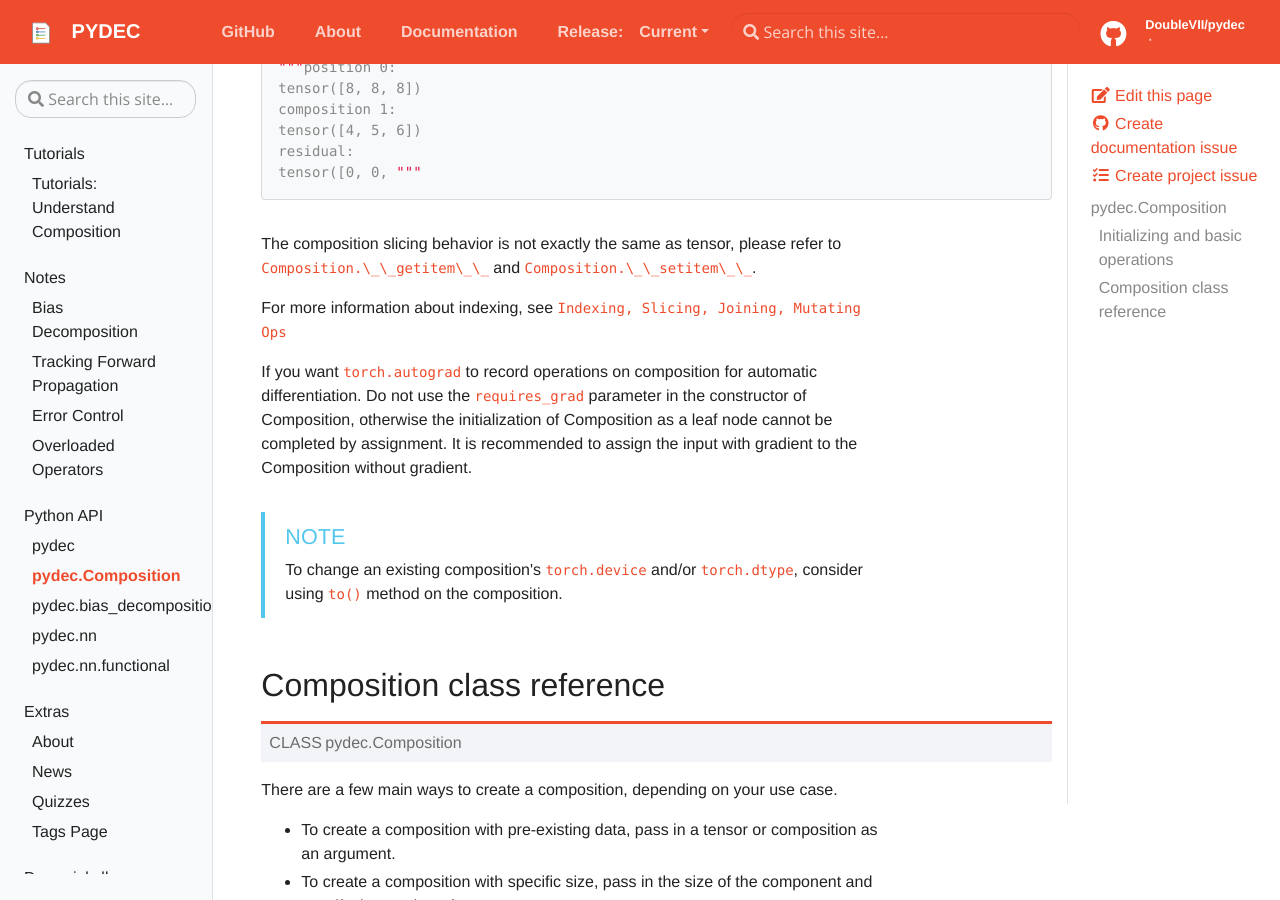
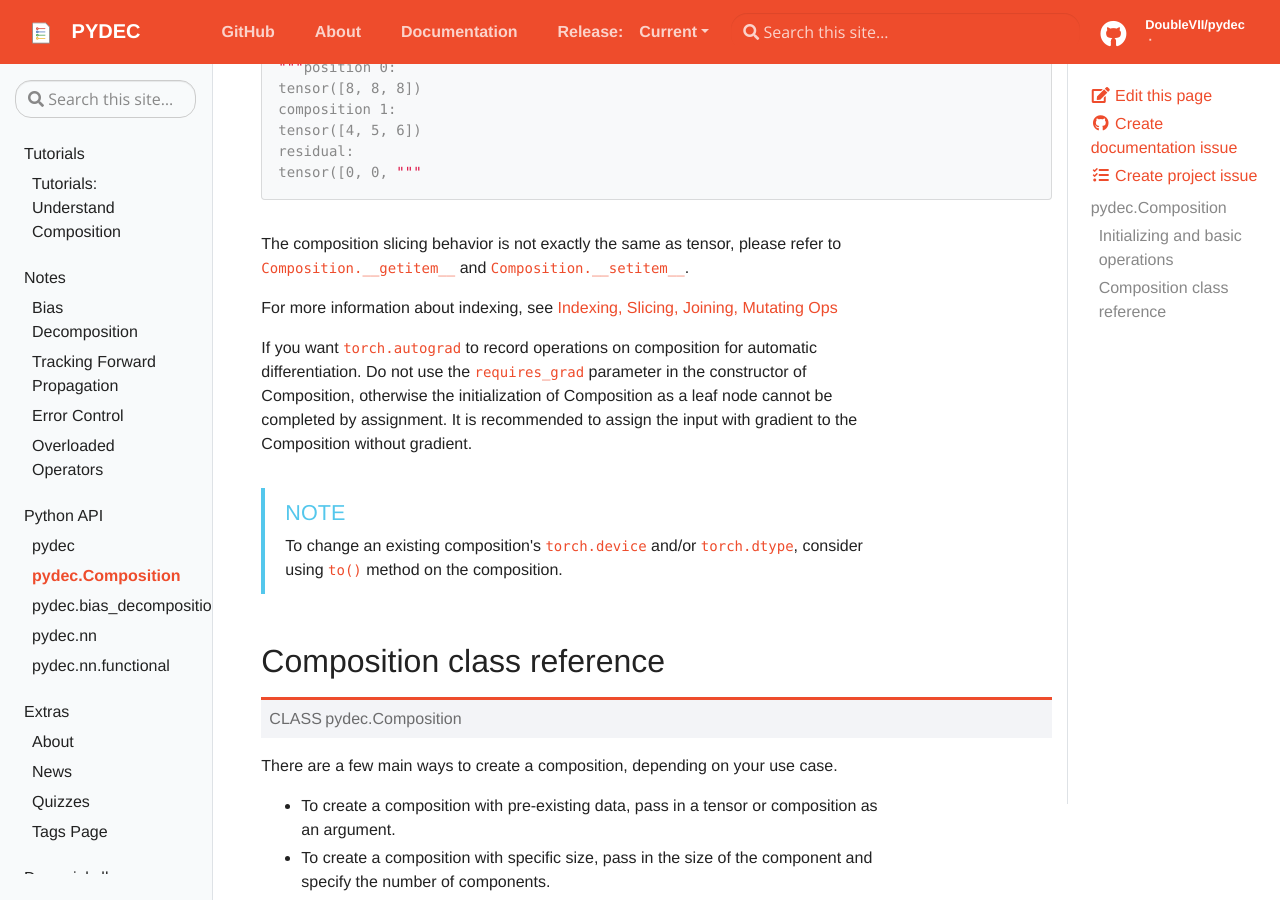
Before and after one commit to NJUNLP/pydec, a Jekyll site: the page built from docs/_docs/pythonapi/pydec.Composition/index.md, in a window 1280 px wide and 900 px high, scrolled down 2435 px. Built offline with Jekyll 4.4.1, drawn with Linux system fonts in a browser that asks for light colours; some of the changed lines change nothing that is shown.

Commit message:
fix typo and codelink

````diff
--- a/docs/_docs/pythonapi/pydec.Composition/index.md
+++ b/docs/_docs/pythonapi/pydec.Composition/index.md
@@ -8,7 +8,7 @@ description: API for the module pydec.Composition
 A `pydec.Composition` is a set of components, where each component is a tensor with the same size.
 
 ## Initializing and basic operations
-A  composition of the specified size can be constructed using the `pydec.Composition()` constructor:
+A  composition of the specified size can be constructed using the {% include codelink.html name="pydec.Composition()" path="pythonapi/pydec.Composition/#composition-class-reference" %} constructor:
 ```python
 >>> size = (3, 2)
 >>> component_num = 2
@@ -36,7 +36,7 @@ We plan to migrate this interface to {% include inlinecode.html content="pydec.z
 </div>
 
 
-A  composition can be constructed from a tensor or another composition using the `pydec.Composition()` constructor:
+A  composition can be constructed from a tensor or another composition using the {% include codelink.html name="pydec.Composition()" path="pythonapi/pydec.Composition/#composition-class-reference" %} constructor:
 ```python
 >>> component_num = 2
 >>> c_size = (component_num, 3, 2)
@@ -114,9 +114,9 @@ tensor([0, 0, 0])
 """
 ```
 
-The composition slicing behavior is not exactly the same as tensor, please refer to {% include codelink.html name="Composition.\_\_getitem\_\_" path="pythonapi/pydec.Composition/__getitem__" %} and {% include codelink.html name="Composition.\_\_setitem\_\_" path="pythonapi/pydec.Composition/__setitem__" %}.
+The composition slicing behavior is not exactly the same as tensor, please refer to {% include codelink.html name="Composition.__getitem__" path="pythonapi/pydec.Composition/__getitem__" %} and {% include codelink.html name="Composition.__setitem__" path="pythonapi/pydec.Composition/__setitem__" %}.
 
-For more information about indexing, see {% include codelink.html name="Indexing, Slicing, Joining, Mutating Ops" path="pythonapi/pydec/#indexing-slicing-joining-mutating-ops" %}
+For more information about indexing, see {% include doc.html name="Indexing, Slicing, Joining, Mutating Ops" path="pythonapi/pydec/#indexing-slicing-joining-mutating-ops" %}
 
 If you want `torch.autograd` to record operations on composition for automatic differentiation. Do not use the `requires_grad` parameter in the constructor of Composition, otherwise the initialization of Composition as a leaf node cannot be completed by assignment. It is recommended to assign the input with gradient to the Composition without gradient.
 
````
